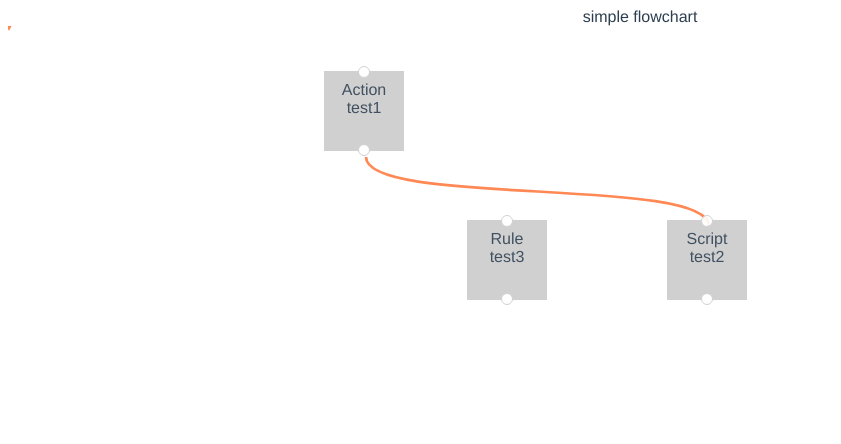
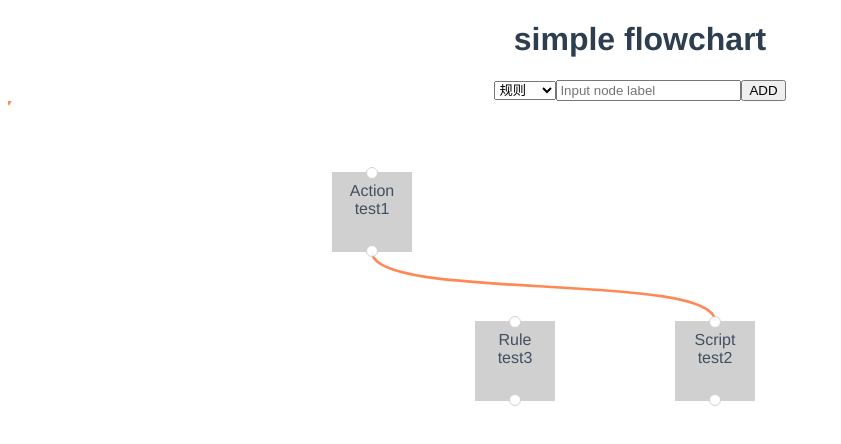
Before and after one commit to Jeffreyrn/vue-simple-flowchart, a Vue app: page / in a window 1280 px wide. Shown: the top 444 px of the page, without its empty margins (0-841 px from the left). Built offline with nearby package versions, Linux system fonts and the light colour scheme.

Commit message:
click to add node; make flowchart position relative

```diff
--- a/src/App.vue
+++ b/src/App.vue
@@ -1,6 +1,14 @@
 <template>
   <div id="app">
-    <div> simple flowchart</div>
+    <h1> simple flowchart</h1>
+    <div class="tool-wrapper">
+      <select v-model="newNodeType">
+        <option v-for="(item, index) in nodeCategory" :key="index" :value="index">{{item}}</option>
+      </select>
+      <input type="text" v-model="newNodeLabel" placeholder="Input node label">
+      <button @click="addNode">ADD</button>
+    </div>
+
     <simple-flowchart :scene.sync="scene"/>
   </div>
 </template>
@@ -49,14 +57,38 @@ export default {
             to: 4,  // node id the link end
           }
         ]
-      }
-
+      },
+      newNodeType: 0,
+      newNodeLabel: '',
+      nodeCategory:[
+        '规则',
+        '知识包',
+        '动作',
+        '脚本',
+        '决策',
+        '分支',
+        '聚合',
+      ],
+    }
+  },
+  methods: {
+    addNode() {
+      let maxID = Math.max(0, ...this.scene.nodes.map((link) => {
+        return link.id
+      }))
+      this.scene.nodes.push({
+        id: maxID + 1,
+        x: -400,
+        y: 50,
+        type: this.nodeCategory[this.newNodeType],
+        label: this.newNodeLabel ? this.newNodeLabel: `test${maxID + 1}`,
+      })
     }
   }
 }
 </script>
 
-<style>
+<style lang="scss">
 #app {
   font-family: 'Avenir', Helvetica, Arial, sans-serif;
   -webkit-font-smoothing: antialiased;
@@ -64,5 +96,8 @@ export default {
   text-align: center;
   color: #2c3e50;
   margin: 0;
+  .tool-wrapper {
+    position: relative;
+  }
 }
 </style>
--- a/src/components/FlowchartNode.vue
+++ b/src/components/FlowchartNode.vue
@@ -54,8 +54,8 @@ export default {
   computed: {
     nodeStyle() {
       return {
-        top: this.options.centerY + this.y * this.options.scale + 'px',
-        left: this.options.centerX + this.x * this.options.scale + 'px',
+        top: this.options.offsetTop + this.options.centerY + this.y * this.options.scale + 'px',
+        left: this.options.offsetLeft + this.options.centerX + this.x * this.options.scale + 'px',
         transform: 'scale(' + (this.options.scale + '') + ')',
       }
     }
--- a/src/components/SimpleFlowchart.vue
+++ b/src/components/SimpleFlowchart.vue
@@ -52,6 +52,10 @@ export default {
         lastY: 0,
       },
       draggingLink: null,
+      rootDivOffset: {
+        top: 0,
+        left: 0
+      },
     };
   },
   components: {
@@ -64,6 +68,8 @@ export default {
         centerY: this.scene.centerY,
         centerX: this.scene.centerX,
         scale: this.scene.scale,
+        offsetTop: this.rootDivOffset.top,
+        offsetLeft: this.rootDivOffset.left,
       }
     },
     lines() {
@@ -93,6 +99,11 @@ export default {
       return lines;
     }
   },
+  mounted() {
+    this.rootDivOffset.top = this.$el ? this.$el.offsetTop : 0;
+    this.rootDivOffset.left = this.$el ? this.$el.offsetLeft : 0;
+    console.log(22222, this.rootDivOffset)
+  },
   methods: {
     calculateDFromPosition(cx, cy, ex, ey) {
       let x1 = cx,
@@ -110,10 +121,10 @@ export default {
     },
     getPortPosition(type, x, y) {
       if (type === 'top') {
-        return [x + 34, y - 20];
+        return [x + 40, y];
       }
       else if (type === 'bottom') {
-        return [x + 34, y + 60];
+        return [x + 40, y + 80];
       }
     },
     linkingStart(index) {
@@ -126,6 +137,7 @@ export default {
       console.log(index)
     },
     linkingStop(index) {
+      if (this.draggingLink) {
         let maxID = Math.max(0, ...this.scene.links.map((link) => {
           return link.id
         }))
@@ -136,6 +148,7 @@ export default {
         })
         this.draggingLink = null
         console.log('inner')
+      }
     },
     linkingBreak(id) {
       if (this.scene.links.length > 0) {
@@ -168,6 +181,7 @@ export default {
     handleUp(e) {
       console.log('outer')
       const target = e.target || e.srcElement;
+      console.log('111111111', this.$el.offsetTop)
       console.log(target.className, this.$el.contains)
       if (this.$el.contains(target) && (typeof target.className !== 'string' || target.className.indexOf('node-input') < 0)) {
         this.draggingLink = null;
```
Lines whose indentation alone changed are shown as unchanged.
